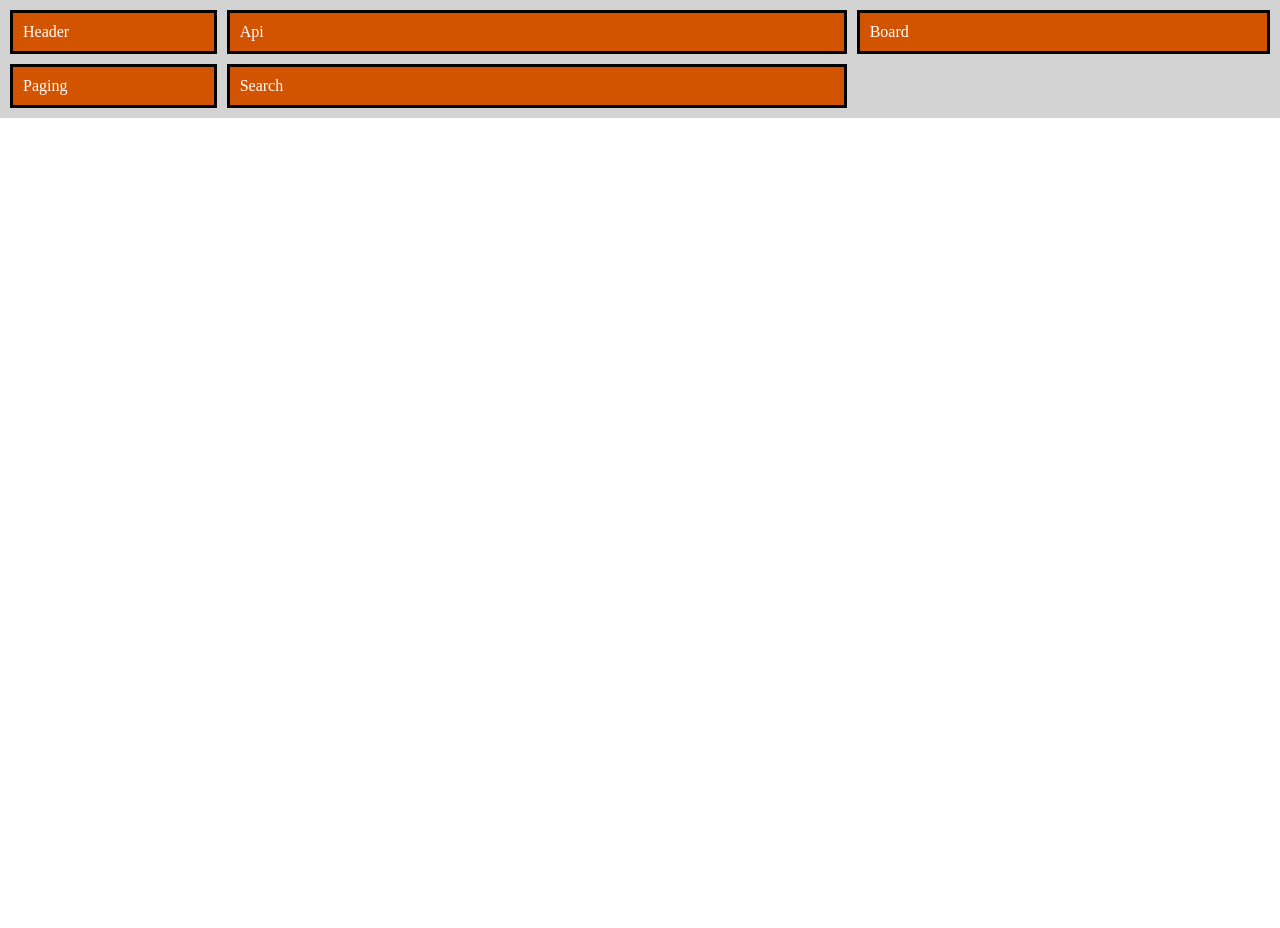
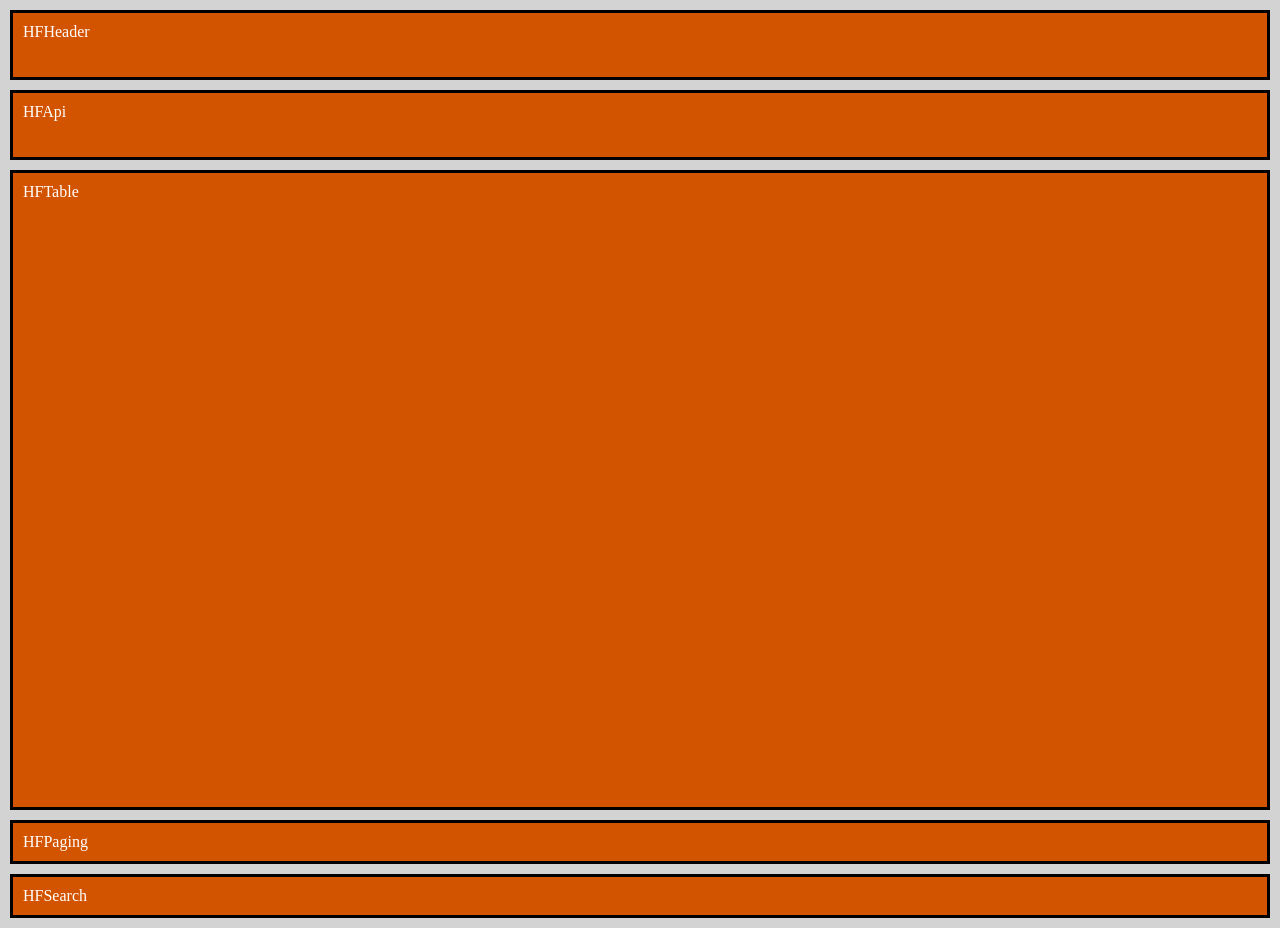
Before and after one commit to applebloom1214/happyfrogf, a plain HTML site: page indexg.html in a window 1280 px wide. Before the commit the page ends 800 px from the top, so only its background shows below. Drawn offline with Linux system fonts and the light colour scheme.

Commit message:
grid 기본틀 완성

```diff
--- a/indexg.html
+++ b/indexg.html
@@ -15,7 +15,7 @@
             background: lightgray;
             display: grid;
             gap: 10px;
-            grid-template-columns: 1fr 3fr 2fr;
+            grid-template-rows: 70px 70px 640px auto auto;
         }
 
         .grid-item{
@@ -29,11 +29,11 @@
 <body>
     <div class="grid-container">
         <!-- 로고, 인포, 회원가입, 로그인/로그아웃 -->
-        <div class="grid-item">Header</div>
-        <div class="grid-item">Api</div>
-        <div class="grid-item">Board</div>
-        <div class="grid-item">Paging</div>
-        <div class="grid-item">Search</div>
+        <div class="grid-item">HFHeader</div>
+        <div class="grid-item">HFApi</div>
+        <div class="grid-item">HFTable</div>
+        <div class="grid-item">HFPaging</div>
+        <div class="grid-item">HFSearch</div>
     </div>
 </body>
 </html>
```
